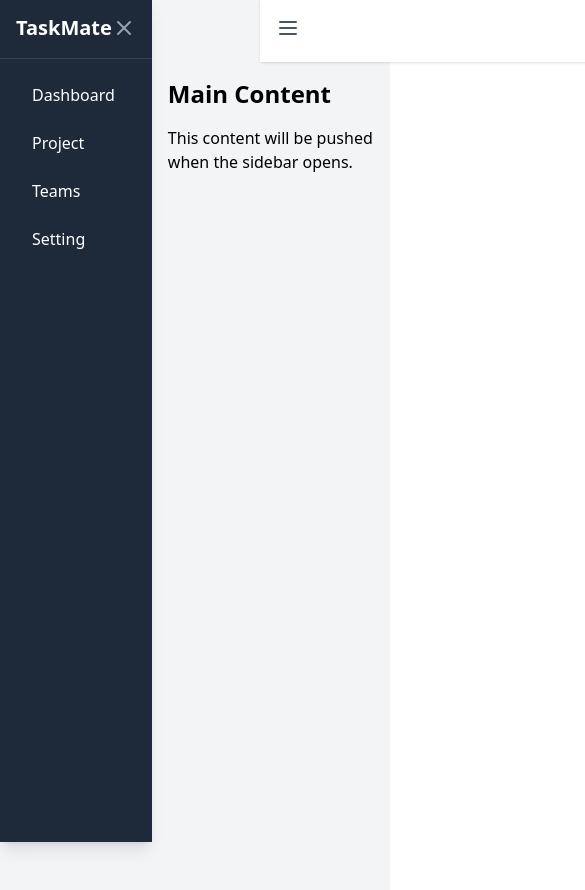
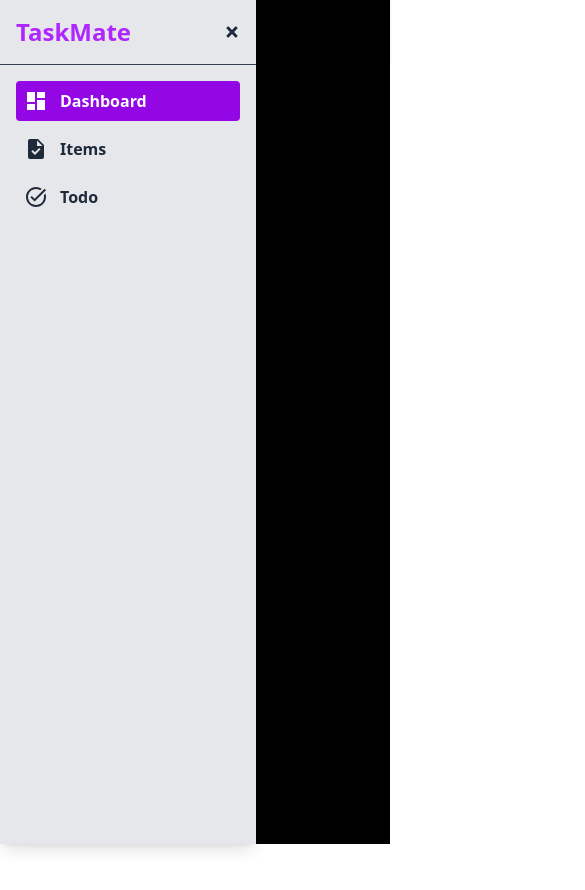
Before and after one commit to aneetan/TaskMate, a React (Vite) app in the folder client/: page /dashboard in a window 390 px wide. Shown: the top 890 px of the page, 585 px wide, since content can reach past the window. After the commit the page ends 844 px from the top, so only its background shows below. Built offline with nearby package versions, Linux system fonts and the light colour scheme.

Commit message:
Configuring  the responsiveness in sidebar

```diff
--- a/client/package.json
+++ b/client/package.json
@@ -14,6 +14,7 @@
     "axios": "^1.11.0",
     "react": "^19.1.0",
     "react-dom": "^19.1.0",
+    "react-icons": "^5.5.0",
     "react-router": "^7.7.1",
     "tailwindcss": "^4.1.11"
   },
--- a/client/src/App.css
+++ b/client/src/App.css
@@ -1,4 +1,5 @@
 :root{
     --primary-color: #B026ff;
     --primary-color-hover: #9307e4;
+    --primary-light: #d6b4fc;
 }
--- a/client/src/components/Navbar.tsx
+++ b/client/src/components/Navbar.tsx
@@ -4,7 +4,7 @@ interface NavbarProps{
 }
 const Navbar:React.FC<NavbarProps> = ({onClick, isOpen}) => {
   return (
-     <nav className={`bg-white shadow-sm p-4 ${isOpen? ' translate-x-65' : 'translate-x-0'}`}>
+      <nav className={`fixed top-0 left-0 right-0 bg-white shadow-sm p-4 z-40 ${isOpen ? 'ml-64' : 'ml-16'} transition-all duration-300`}>
           <button
               onClick={onClick}
               className="text-gray-600 hover:text-gray-900 focus:outline-none"
--- a/client/src/components/Sidebar.tsx
+++ b/client/src/components/Sidebar.tsx
@@ -1,34 +1,43 @@
 import type { ReactNode } from "react";
+import { FaTimes } from "react-icons/fa";
 
 interface SidebarProps {
     isOpen: boolean;
-    onClose: () => void;
-    children ?: ReactNode;
+    children?: ReactNode;
+    onClose?: () => void;
 }
-const Sidebar: React.FC<SidebarProps> = ({isOpen, onClose, children}) => {
+
+const Sidebar: React.FC<SidebarProps> = ({ isOpen, children, onClose }) => {
     return (
         <>
-      <div className={`flex flex-col top-0 left-0 h-[100vh] w-64 bg-gray-800 text-white shadow-lg
-            transform transition-transform duration-300 ease-in-out z-50 -translate-y-16
-            ${isOpen? 'translate-x-0' : '-translate-x-full'
-        }`}>
+            <div className={`fixed flex flex-col top-0 left-0 h-[100vh] bg-gray-200 text-gray-800 shadow-lg
+                transform transition-all duration-300 ease-in-out z-50
+                ${isOpen ? 'translate-x-0 w-64' : 'w-16'}`}>
                 <div className="flex items-center justify-between p-4 border-b border-gray-700">
-                <h2 className="text-xl font-semibold">TaskMate</h2>
-                <button
-                    onClick={onClose}
-                    className="text-gray-400 hover:text-white focus:outline-none"
-                >
-                    <svg className="w-6 h-6" fill="none" stroke="currentColor" viewBox="0 0 24 24">
-                    <path strokeLinecap="round" strokeLinejoin="round" strokeWidth={2} d="M6 18L18 6M6 6l12 12" />
-                    </svg>
+                    {isOpen ? (
+                      <>
+                        <h2 className="text-2xl font-bold text-[var(--primary-color)]">TaskMate</h2>
+                        <button onClick={onClose} className="md:hidden">
+                          <FaTimes/>
                         </button>
+                      </>
+                    ) : (
+                        <h2 className="text-2xl font-bold text-[var(--primary-color)]">TM</h2>
+                    )}
                 </div>
-
 
                 <div className="p-4 overflow-y-auto">
                     {children}
                 </div>
             </div>
+
+            {/* Overlay for mobile */}
+            {isOpen && (
+                <div
+                    className="fixed inset-0 bg-black bg-opacity-50 z-40 md:hidden"
+                    onClick={onClose}
+                />
+            )}
         </>
     )
 }
--- a/client/src/components/layout/UserLayout.tsx
+++ b/client/src/components/layout/UserLayout.tsx
@@ -1,44 +1,60 @@
 import { useState } from 'react'
 import Navbar from '../Navbar';
 import Sidebar from '../Sidebar';
-import { Outlet } from 'react-router';
+import { NavLink, Outlet } from 'react-router';
+import { MdDashboard, MdTask, MdTaskAlt } from 'react-icons/md';
+import type { IconType } from 'react-icons';
 
-interface NavItems{
+interface NavItems {
     item: string;
     action: string;
-    icon: string;
+    icon: IconType;
+    isActive ?: boolean;
 }
 
 const UserLayout = () => {
     const [isSidebarOpen, setIsSidebarOpen] = useState(true);
+
+    const navLinks: NavItems[] = [
+        { item: "Dashboard", action: "/dashboard", icon: MdDashboard },
+        { item: "Items", action: "/items", icon: MdTask },
+        { item: "Todo", action: "/todo", icon: MdTaskAlt },
+    ]
 
     const toggleSidebar = () => {
         setIsSidebarOpen(!isSidebarOpen);
     };
 
     return (
-     <div className="min-h-screen bg-gray-100 w-screen">
-        <div className='relative'>
-        <Navbar onClick={toggleSidebar} isOpen={isSidebarOpen}/>
-        </div>
-
-      {/* Sidebar */}
-      <div className='flex'>
+        <div className="bg-gray-100 min-h-screen">
+            <Navbar onClick={toggleSidebar} isOpen={isSidebarOpen} />
             <Sidebar isOpen={isSidebarOpen} onClose={toggleSidebar}>
                 <ul className="space-y-2">
-                {["Dashboard", "Project", "Teams", "Setting"].map(items => (
-                    <li>
-                        <a href="#" className="block px-4 py-2 hover:bg-gray-700 rounded transition">{items}</a>
+                    {navLinks.map(item => (
+                        <li key={item.action}>
+                        <NavLink
+                            to={item.action}
+                            className={({ isActive }) =>
+                                `flex items-center p-2 rounded transition ${!isSidebarOpen ? 'justify-center' : ''}
+                                ${isActive
+                                    ? 'bg-[var(--primary-color-hover)] text-white'
+                                    : 'hover:bg-[var(--primary-light)]'
+                                }`
+                            }
+                            title={!isSidebarOpen ? item.item : ''}
+                        >
+                            <item.icon className="text-2xl" />
+                            {isSidebarOpen && <span className="ml-3 font-semibold">{item.item}</span>}
+                        </NavLink>
                         </li>
                     ))}
                 </ul>
             </Sidebar>
 
             {/* Main content */}
-      <main className={`p-4 ml-0 transition-all duration-300 ${isSidebarOpen? 'translate-x-0' : '-translate-x-60'}`}>
-        <Outlet/>
+            <main className={`pt-16 transition-all duration-300 ${isSidebarOpen ? 'md:ml-64' : 'md:ml-16'} p-4`}>
+                <Outlet />
             </main>
-    </div>
         </div>
     )
 }
--- a/client/src/pages/Dashboard.tsx
+++ b/client/src/pages/Dashboard.tsx
@@ -1,10 +1,10 @@
 
 const Dashboard = () => {
   return (
-    <>
-        <h1 className="text-2xl font-bold mb-4">Main Content</h1>
-        <p>This content will be pushed when the sidebar opens.</p>
-    </>
+    <div className="bg-white rounded-lg shadow p-6">
+        <h1 className="text-2xl font-bold mb-4">Dashboard</h1>
+        <p>Welcome to your dashboard. This content adjusts based on sidebar state.</p>
+    </div>
   )
 }
 
```
Also changed, not shown: 1 other file (tests, documents, lock files or other folders). Lines whose indentation alone changed are shown as unchanged.
